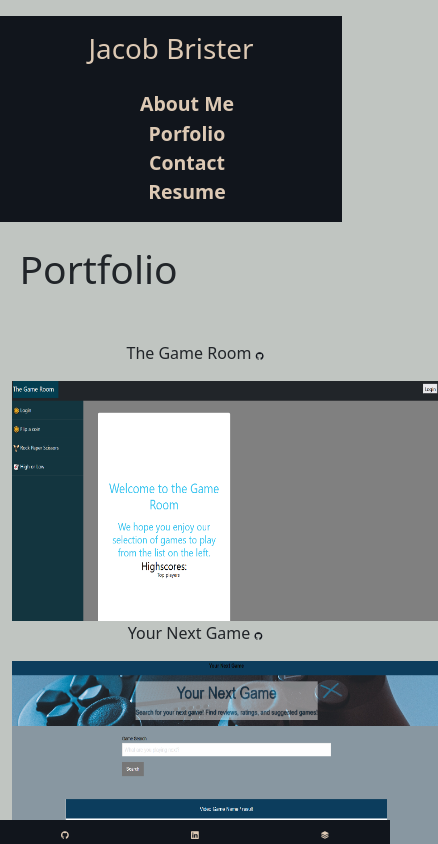
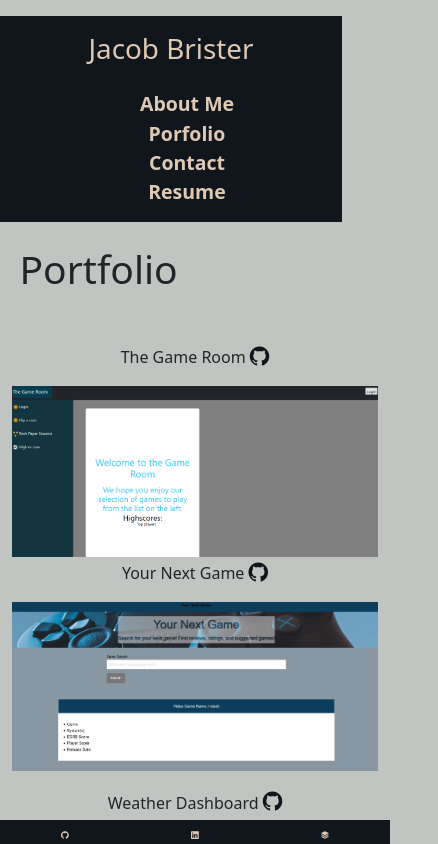
Before and after one commit to jbrister71/react-portfolio, a React (Create React App) app: page / in a window 390 px wide. Both pictures are taken after a click on the element "Porfolio". Shown: the top 844 px of the page, 438 px wide, since content can reach past the window. Built offline with nearby package versions, Linux system fonts and the light colour scheme.

Commit message:
updated portfolio and contact sections

```diff
--- a/src/components/Portfolio/index.js
+++ b/src/components/Portfolio/index.js
@@ -50,26 +50,26 @@ function Portfolio() {
             <h2 className='mt-4 section-name'>Portfolio</h2>
             <Container className='mt-5'>
                 <Row>
-                    <Col>
+                    <Col xs={12} lg={6}>
                         <Project project={projects[0]}></Project>
                     </Col>
-                    <Col>
+                    <Col xs={12} lg={6}>
                         <Project project={projects[1]}></Project>
                     </Col>
                 </Row>
                 <Row className='mt-3'>
-                    <Col>
+                    <Col xs={12} lg={6}>
                         <Project project={projects[2]}></Project>
                     </Col>
-                    <Col>
+                    <Col xs={12} lg={6}>
                         <Project project={projects[3]}></Project>
                     </Col>
                 </Row>
                 <Row className='mt-3 mb-5'>
-                    <Col>
+                    <Col xs={12} lg={6}>
                         <Project project={projects[4]}></Project>
                     </Col>
-                    <Col>
+                    <Col xs={12} lg={6}>
                         <Project project={projects[5]}></Project>
                     </Col>
                 </Row>
--- a/src/index.css
+++ b/src/index.css
@@ -140,6 +140,32 @@ code {
     margin-bottom: 10vw;
   }
 
+  .portfolio-icon {
+    font-size: 5vw;
+  }
+
+  .text-input {
+    width: 65%;
+  }
+
+  .message-text {
+    width: 65%;
+  }
+
+  .submit-btn {
+    width: 20vw;
+    height: 10vw;
+  }
+
+  .portfolio-img {
+    width: 100%;
+    height: auto;
+  }
+
+  .resume-text {
+    font-size: 5vw;
+  }
+
   .section-name {
     font-size: 10vw;
   }
```
